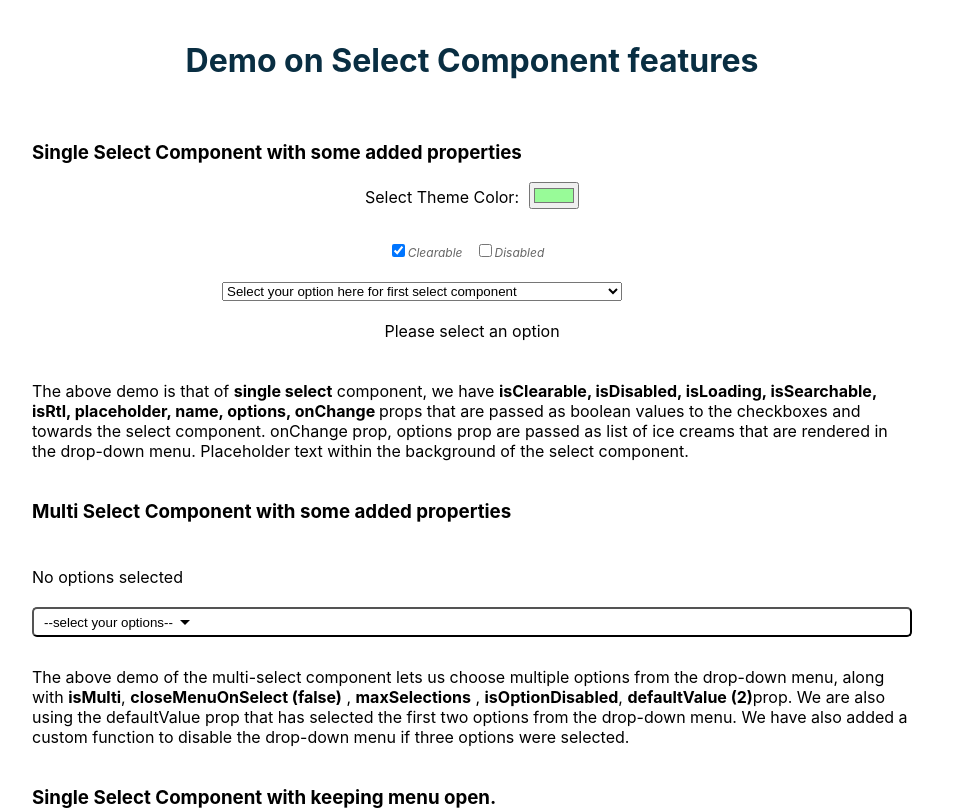
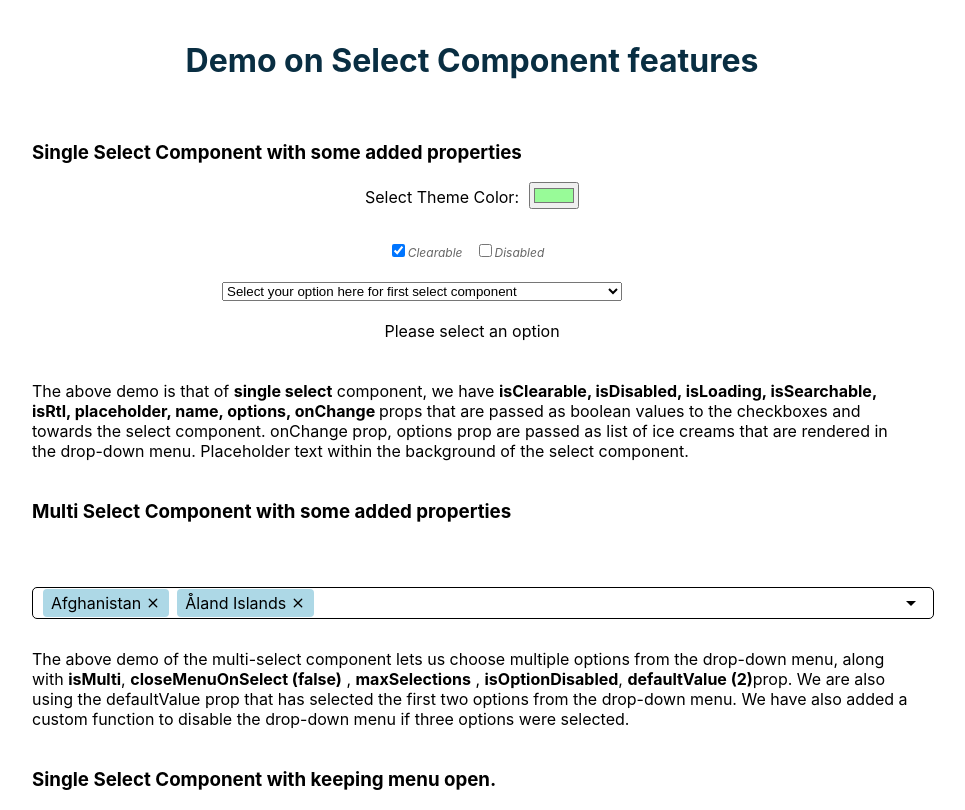
Before and after one commit to kmathewsksm/select-react-app, a React (Create React App) app: page / in a window 1280 px wide. Shown: the top 810 px of the page, without its empty margins (168-1133 px from the left). Built offline with nearby package versions, Linux system fonts and the light colour scheme.

Commit message:
ninth commit

```diff
--- a/src/App.js
+++ b/src/App.js
@@ -46,16 +46,7 @@ function App() {
   const [isMenuOpen, setIsMenuOpen] = useState(false);
   const [themeColor, setThemeColor] = useState("#98fb98");
   const [selectedOptionSingle, setSelectedOptionSingle] = useState(null);
-  const [selectedOptionMulti, setSelectedOptionMulti] = useState([
-    OptionsList[0],
-    OptionsList[1],
-  ]);
 
-  const handleMultiChange = (selectedOptions) => {
-    if (selectedOptions.length <= 3) {
-      setSelectedOptionMulti(selectedOptions);
-    }
-  };
 
   return (
     <>
--- a/src/components/SingleSelect/SingleSelectComponent.js
+++ b/src/components/SingleSelect/SingleSelectComponent.js
@@ -24,7 +24,7 @@ const handleClearSelection = () => {
   return (
     <div style={{ width: "500px" }}>
       <select
-        style={{ width: "80%" }}
+        style={{ width: "80%" , backgroundColor:""}}
         id="single-select"
         value={selectedValue?selectedValue.value:""}
         disabled={isDisabled}
--- a/src/components/StateDropdown/StateDropdown.css
+++ b/src/components/StateDropdown/StateDropdown.css
@@ -4,7 +4,7 @@
   width: 100%;
 }
 
-.state-dropdown button {
+.select-button {
   background-color: white;
   border-radius: 5px;
   height: 30px;
@@ -13,8 +13,23 @@
   display: flex;
   align-items: center;
   padding-left: 10px;
-  /* border: 10px black; */
+  padding-right: 10px;
+  justify-content: space-between;
+  cursor: pointer;
+  border: 1px solid black;
 }
+
+/* .state-dropdown div select-button {
+  background-color: white;
+  border-radius: 5px;
+  height: 30px;
+  width: 100%;
+  color: black;
+  display: flex;
+  align-items: center;
+  padding-left: 10px;
+   border: 10px black;
+} */
 
 .panel {
   position: absolute;
@@ -23,24 +38,50 @@
   border-radius: 5px;
   color: black;
   padding: 10px;
-  width: 100%;
+  width: 97.5%;
   display: grid;
   overflow-y: auto;
   height: 200px;
   /* grid-template-columns: repeat(3, 1fr); */
 }
 
-.panel fieldset {
+.button-text {
+  flex-grow: 1;
+}
+
+.dropdown-icon {
+  transition: transform 0.3s;
+}
+
+.dropdown-icon.open {
+  transform: rotate(180deg);
+}
+
+.panel div {
   display: flex;
   border-radius: 10px;
   padding: 5px;
 }
 
-.panel fieldset.selected {
+.panel div.selected {
   background: lightblue;
 }
 
-.panel fieldset:hover {
+.panel div:hover {
   background-color: lightblue;
   cursor: pointer;
 }
+
+.selected-option {
+  display: inline-flex;
+  align-items: center;
+  margin-right: 8px;
+  padding: 4px 8px;
+  background-color: lightblue;
+  border-radius: 4px;
+}
+
+.close-icon {
+  cursor: pointer;
+  margin-left: 4px;
+}
--- a/src/components/StateDropdown/StateDropdown.jsx
+++ b/src/components/StateDropdown/StateDropdown.jsx
@@ -4,13 +4,19 @@ import { states } from "./states";
 
 export function StateDropdown() {
   const [isDropdownDisplayed, setIsDropdownDisplayed] = useState(false);
-  const [selectedStates, setSelectedStates] = useState(
-    states.reduce((obj, state) => ({ ...obj, [state.abbreviation]: false }), {})
-  );
+  const [selectedStates, setSelectedStates] = useState(() => {
+    const initialState = states.reduce(
+      (obj, state, index) => ({ ...obj, [state.abbreviation]: index < 2 }),
+      {}
+    );
+    return initialState;
+  });
+
   console.log(selectedStates);
-  const numberOfStatesSelected =
-    Object.values(selectedStates).filter(Boolean).length;
-  console.log(numberOfStatesSelected);
+
+  // const numberOfStatesSelected =
+  //   Object.values(selectedStates).filter(Boolean).length;
+  // console.log(numberOfStatesSelected);
 
   const dropdownRef = useRef(null);
 
@@ -33,32 +39,50 @@ export function StateDropdown() {
         states.find((state) => state.abbreviation === abbreviation).name
     );
 
+  function AddSelectedStates(state, isSelected) {
+    setSelectedStates((prevState) => ({
+      ...prevState,
+      [state]: isSelected,
+    }));
+  }
+
+  const numberOfStatesSelected =
+    Object.values(selectedStates).filter(Boolean).length;
+
   return (
     <fieldset className="state-dropdown">
-      <div className="selected-states">
-        {selectedStateNames.length > 0 ? (
-          <div>
-            Selected Options:
-            <ol>
-              {selectedStateNames.map((stateName) => (
-                <li key={stateName}>{stateName}</li>
-              ))}
-            </ol>
-          </div>
-        ) : (
-          <div>No options selected</div>
-        )}
-      </div>
       <br />
-      <button
+      <div
+        className="select-button"
         onClick={(e) => {
           e.stopPropagation();
           setIsDropdownDisplayed((state) => !state);
         }}
       >
-        <span className="button-text">
+        <span className="selected-options">
           {numberOfStatesSelected > 0
-            ? `${numberOfStatesSelected} options selected`
+            ? selectedStateNames.map((stateName) => (
+                <span key={stateName} className="selected-option">
+                  {stateName}
+                  <svg
+                    className="close-icon"
+                    onClick={(e) => {
+                      e.stopPropagation();
+                      const abbreviationToRemove = states.find(
+                        (state) => state.name === stateName
+                      ).abbreviation;
+                      AddSelectedStates(abbreviationToRemove, false);
+                    }}
+                    xmlns="http://www.w3.org/2000/svg"
+                    viewBox="0 0 24 24"
+                    width="16"
+                    height="16"
+                  >
+                    <path d="M0 0h24v24H0z" fill="none" />
+                    <path d="M18.3 5.71a.996.996 0 0 0-1.41 0L12 10.59 7.11 5.7A.996.996 0 1 0 5.7 7.11L10.59 12 5.7 16.89a.996.996 0 1 0 1.41 1.41L12 13.41l4.89 4.89a.996.996 0 1 0 1.41-1.41L13.41 12l4.89-4.89c.38-.38.38-1.02 0-1.4z" />
+                  </svg>
+                </span>
+              ))
             : "--select your options--"}
         </span>
         <svg
@@ -70,21 +94,18 @@ export function StateDropdown() {
         >
           <path d="M7 10l5 5 5-5H7z" />
         </svg>
-      </button>
+      </div>
 
       {isDropdownDisplayed && (
         <div ref={dropdownRef} className="panel">
           {states.map((state) => (
-            <fieldset
+            <div
               key={state.abbreviation}
               className={selectedStates[state.abbreviation] ? `selected` : ""}
             >
               <input
                 onChange={(e) =>
-                  setSelectedStates({
-                    ...selectedStates,
-                    [state.abbreviation]: e.target.checked,
-                  })
+                  AddSelectedStates(state.abbreviation, e.target.checked)
                 }
                 checked={selectedStates[state.abbreviation]}
                 id={`input-${state.abbreviation}`}
@@ -97,7 +118,7 @@ export function StateDropdown() {
               <label htmlFor={`input-${state.abbreviation}`}>
                 {state.name}
               </label>
-            </fieldset>
+            </div>
           ))}
         </div>
       )}
```
